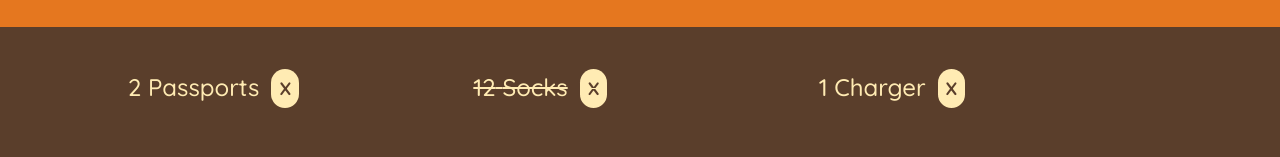
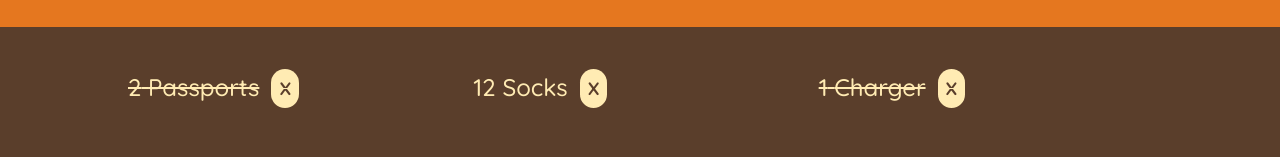
Before and after one commit to parisaMontakhab/travel-list, a React (Vite) app in the folder final/: page / in a window 1280 px wide. Shown: the part 231-388 px from the top of the page. Built offline with nearby package versions, Linux system fonts and the light colour scheme.

Commit message:
refactor: changed the style inline

```diff
--- a/final/src/App.jsx
+++ b/final/src/App.jsx
@@ -56,7 +56,7 @@ return(
 
 function Item({item}){
   return(
-    <li key={item.id} style={item.packed ? {} : {textDecoration :"line-through"}}>
+    <li key={item.id} style={item.packed ? {textDecoration :"line-through"} : {}}>
       <span>{item.quantity} {item.description}</span>
       <button > X </button>
     </li>
```
